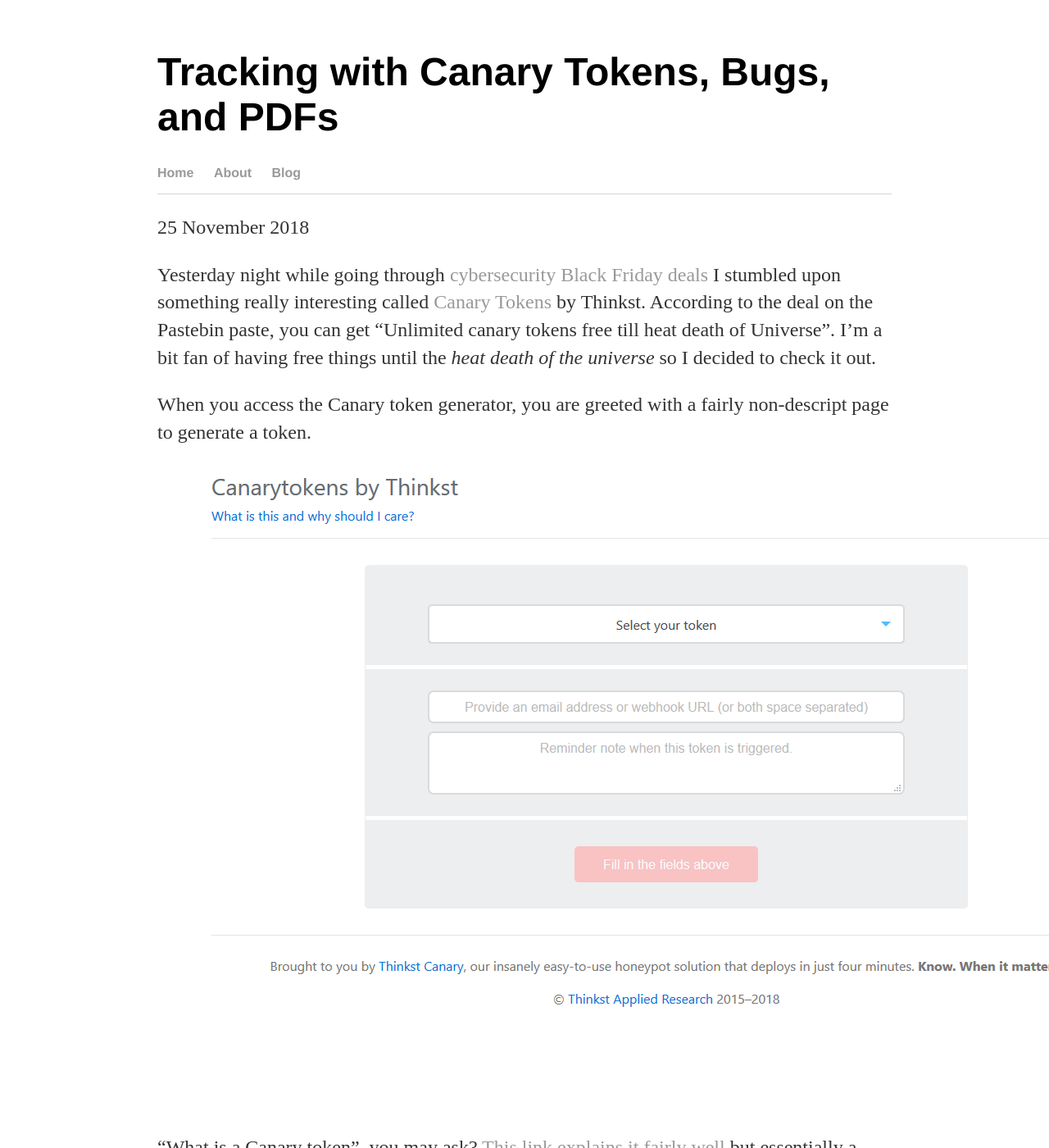
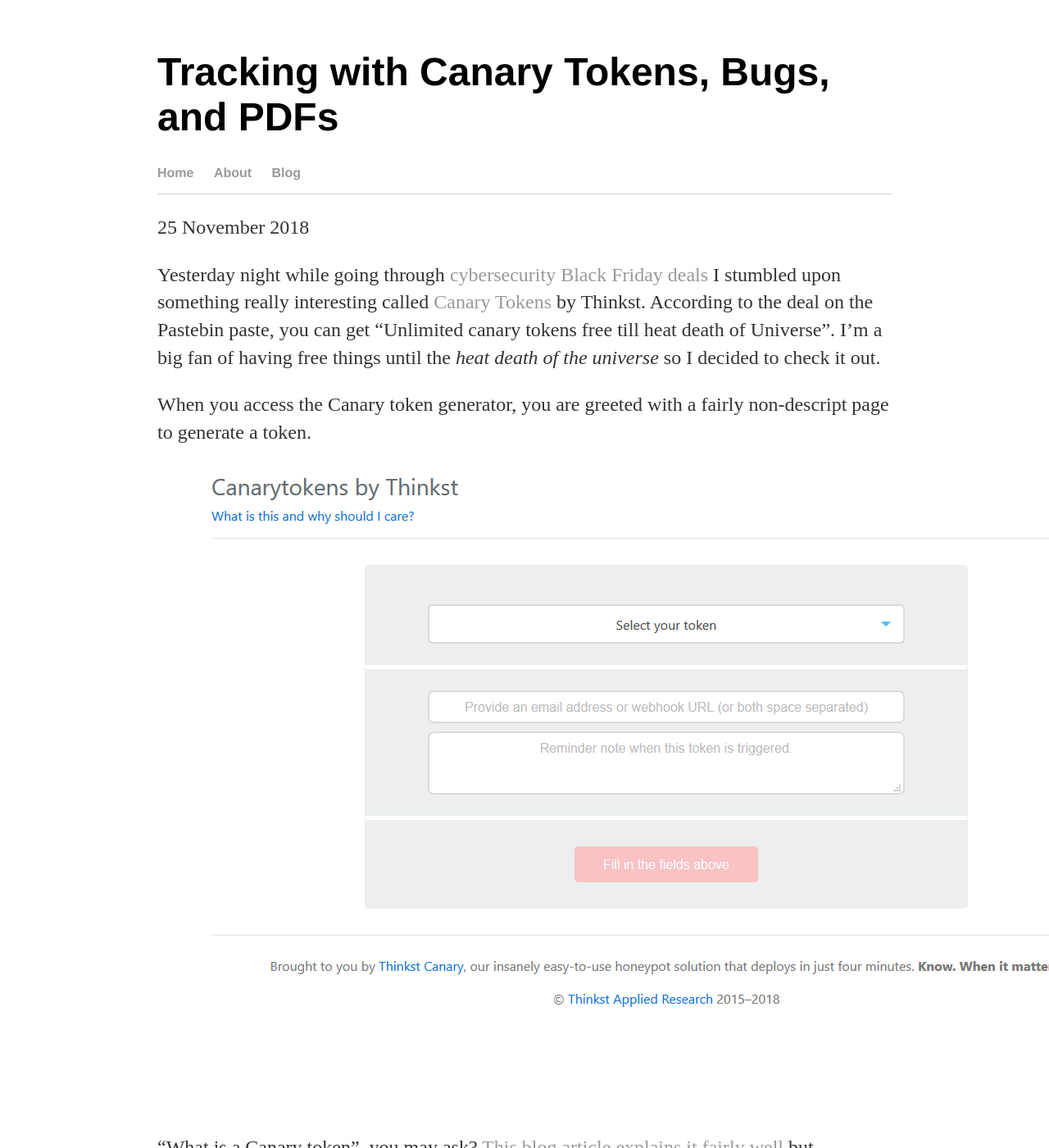
Before and after one commit to sle3man/sle3man.github.io, a Jekyll site: the page built from _posts/2018-11-25-Canary-Tokens.md, in a window 1280 px wide and 1400 px high. Shown: the whole window at 82% size. Built offline with Jekyll 4.4.1, drawn with Linux system fonts in a browser that asks for light colours; some of the changed text lies outside the part shown.

Commit message:
Update 2018-11-25-Canary-Tokens.md

```diff
--- a/_posts/2018-11-25-Canary-Tokens.md
+++ b/_posts/2018-11-25-Canary-Tokens.md
@@ -5,12 +5,12 @@
 ---
 
 Yesterday night while going through [cybersecurity Black Friday deals](https://pastebin.com/aLBfQT6H) I stumbled upon something really interesting called [Canary Tokens](https://canarytokens.org/generate) by Thinkst.
-According to the deal on the Pastebin paste, you can get "Unlimited canary tokens free till heat death of Universe". I'm a bit fan of having free things until the *heat death of the universe* so I decided to check it out.
+According to the deal on the Pastebin paste, you can get "Unlimited canary tokens free till heat death of Universe". I'm a big fan of having free things until the *heat death of the universe* so I decided to check it out.
 
 When you access the Canary token generator, you are greeted with a fairly non-descript page to generate a token.
 ![Canary token generator](/assets/canary1.PNG)
 
-"What is a Canary token", you may ask? [This link explains it fairly well](https://blog.thinkst.com/p/canarytokensorg-quick-free-detection.html) but essentially a Canary token
+"What is a Canary token", you may ask? [This blog article explains it fairly well](https://blog.thinkst.com/p/canarytokensorg-quick-free-detection.html) but essentially a Canary token
 is like a piece of code placed inside of a file or document that communicates back to the creator of the token when the file/document is accessed, kind of like a honeypot.
 
 I first tried the token out by creating a web bug or web beacon. The form asks for an email address to notify when the bug is accessed or viewed- usually it's a 1x1 pixel that is
```
Also changed, not shown: other parts of _posts/2018-11-25-Canary-Tokens.md (+2 -1 lines).
